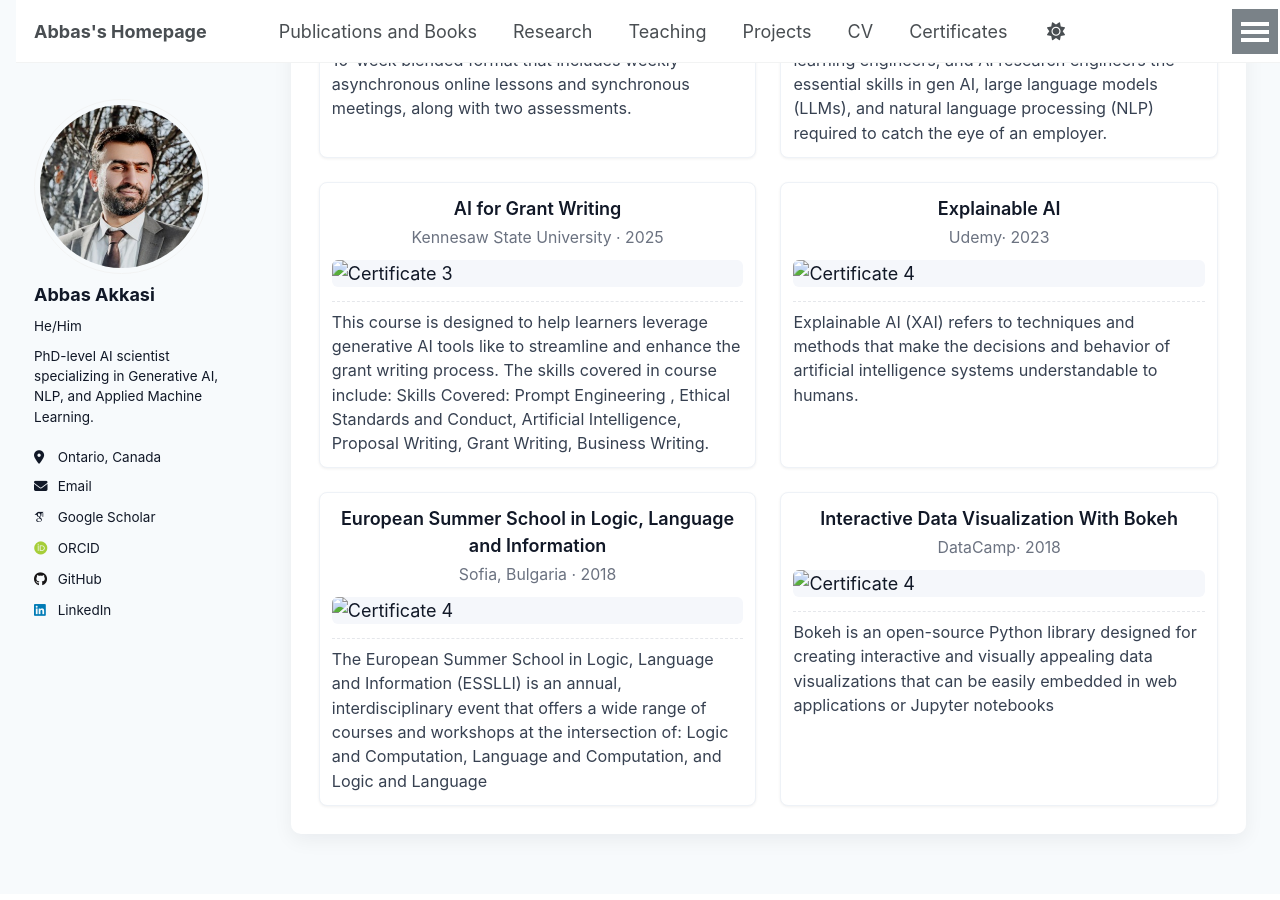
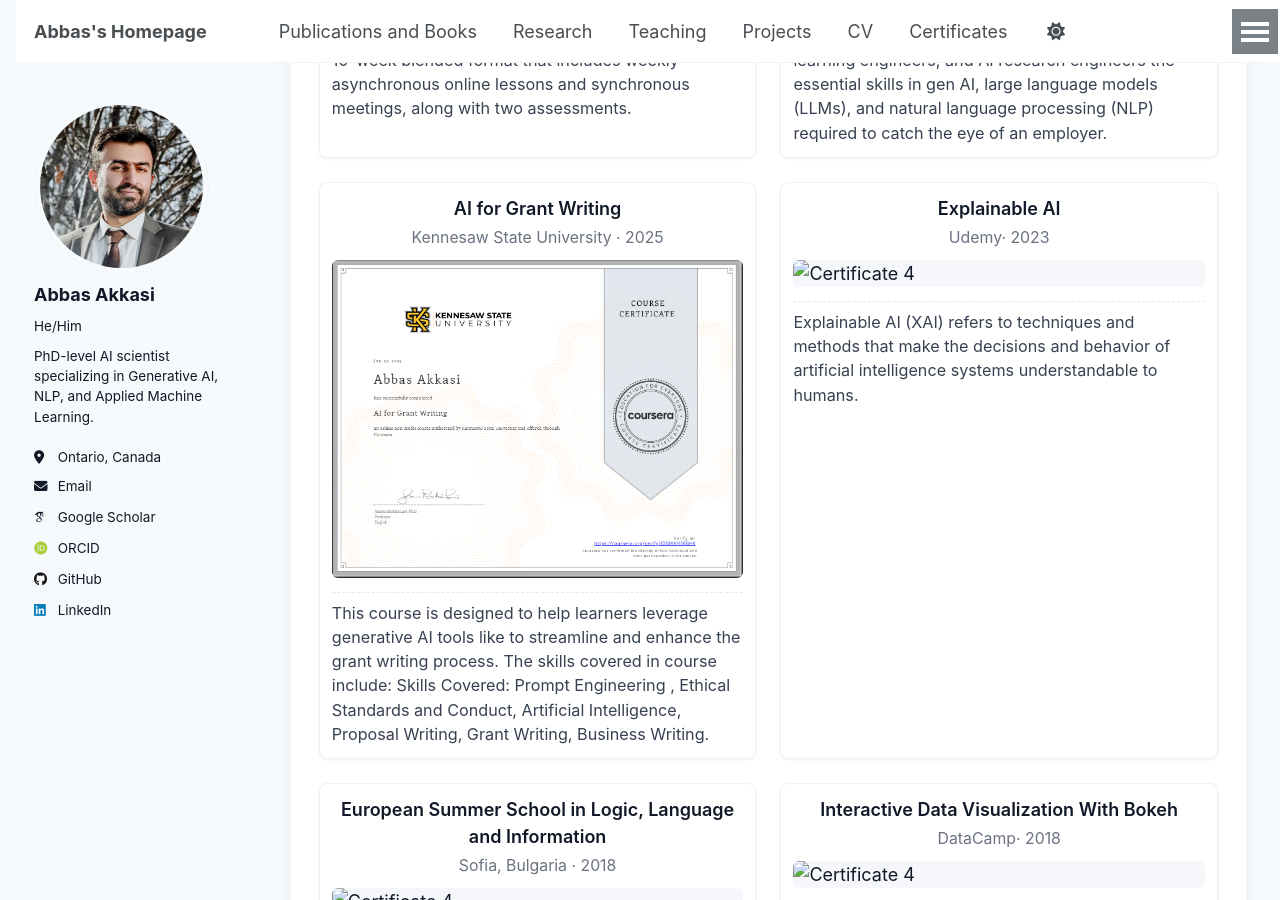
Before and after one commit to akkasi/akkasi.github.io, a Jekyll site: the page built from _pages/certificates.html, in a window 1280 px wide and 900 px high, scrolled down 388 px. Built offline with Jekyll 4.4.1, drawn with Linux system fonts in a browser that asks for light colours; some web fonts are replaced; a script that is not in the unit is left out.

Commit message:
Update certificates.html

```diff
--- a/_pages/certificates.html
+++ b/_pages/certificates.html
@@ -114,7 +114,7 @@ author_profile: true
         <div class="cert-card">
           <div class="cert-title">AI for Grant Writing</div>
           <div class="cert-meta">Kennesaw State University · 2025</div>
-          <img src="images/Grant.png" alt="Certificate 3" />
+          <img src="../images/Grant.png" alt="Certificate 3" />
           <div class="cert-comment">This course is designed to help learners leverage generative
              AI tools like to streamline and enhance the grant writing process. The skills covered in course include:
             Skills Covered: Prompt Engineering , Ethical Standards and Conduct,
```
